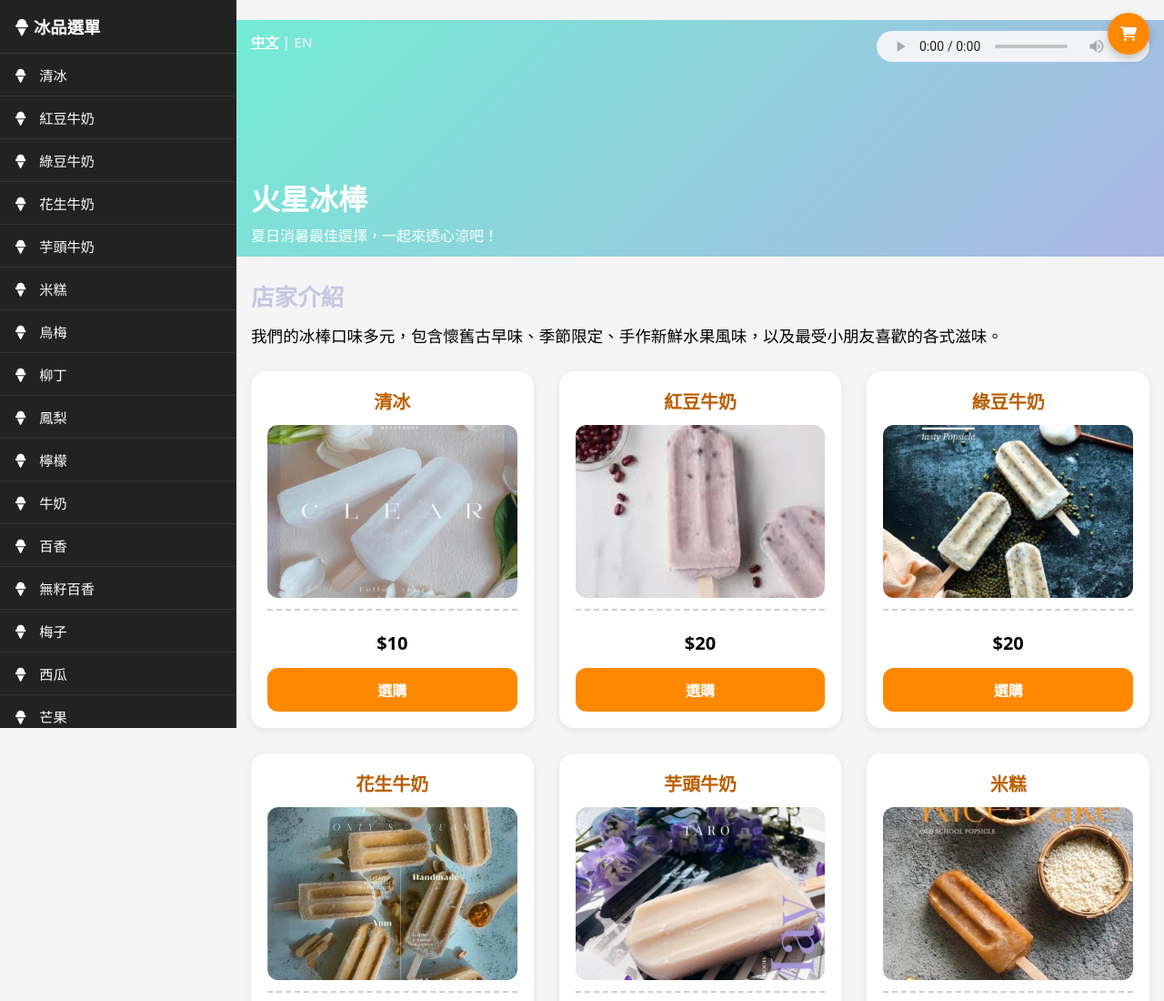
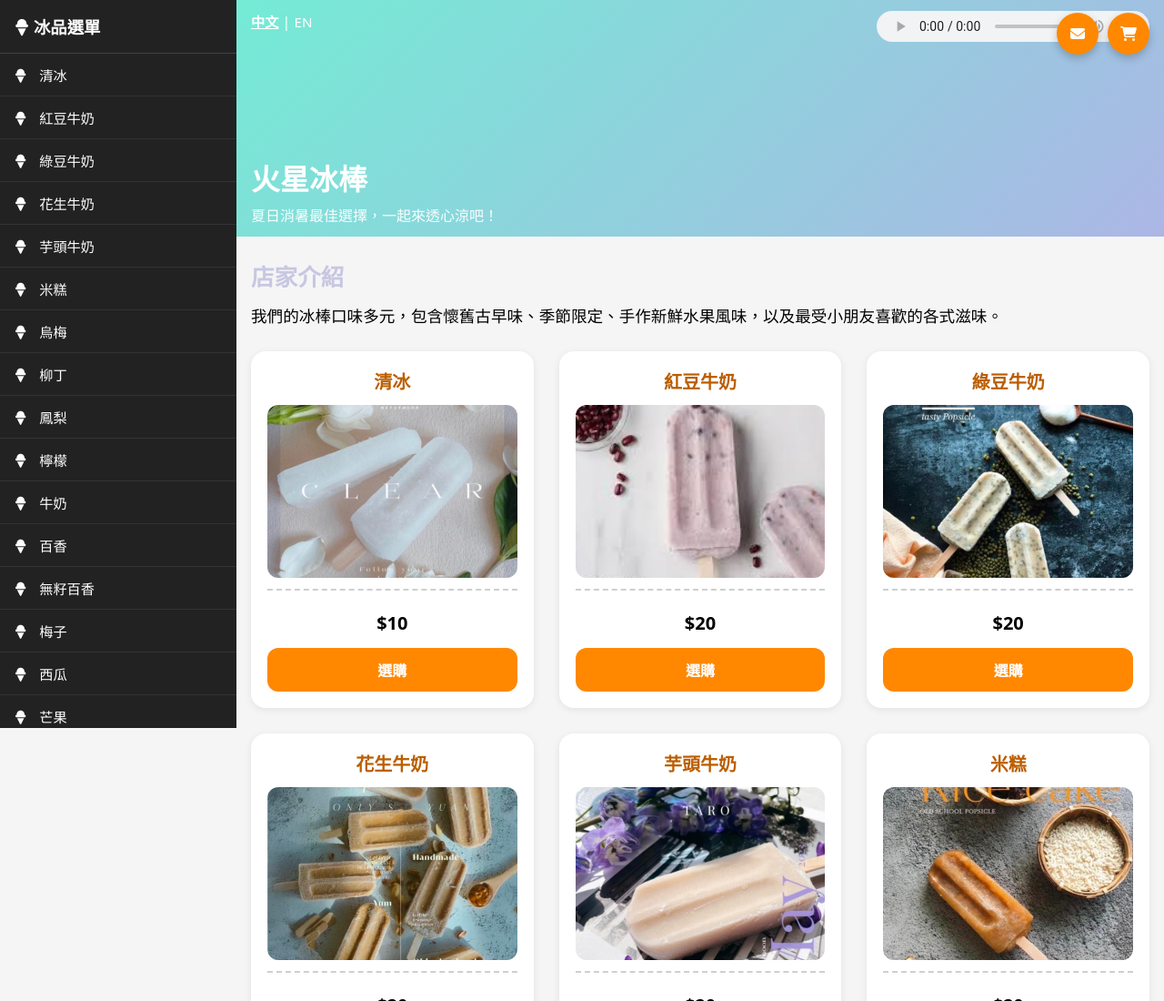
Before and after one commit to kittymimi1025-png/-, a plain HTML site: page Root/index.html in a window 1280 px wide. Shown: the top 1100 px of the page at 91% size. Drawn offline with Linux system fonts and the light colour scheme.

Commit message:
Update style2.css

```diff
--- a/Root/style2.css
+++ b/Root/style2.css
@@ -447,3 +447,27 @@ body{
   padding-top: 10px;
   border-top:1px dashed #ddd;
 }
+
+/* ===== 右上角聯絡我們 icon（新增） ===== */
+.contact-fab{
+  position: fixed;
+  top: 14px;
+  right: 72px;           /* 固定在購物車左邊 */
+  width: 46px;
+  height: 46px;
+  border-radius: 50%;
+  background: #ff8800;   /* 與購物車一致 */
+  color: #ffffff;
+  display: flex;
+  align-items: center;
+  justify-content: center;
+  text-decoration: none;
+  z-index: 9999;
+  box-shadow: 0 4px 10px rgba(0,0,0,.22);
+}
+
+/* 滑過效果（只影響聯絡我們） */
+.contact-fab:hover{
+  background: #ff6a00;
+  transform: translateY(-2px);
+}
```
